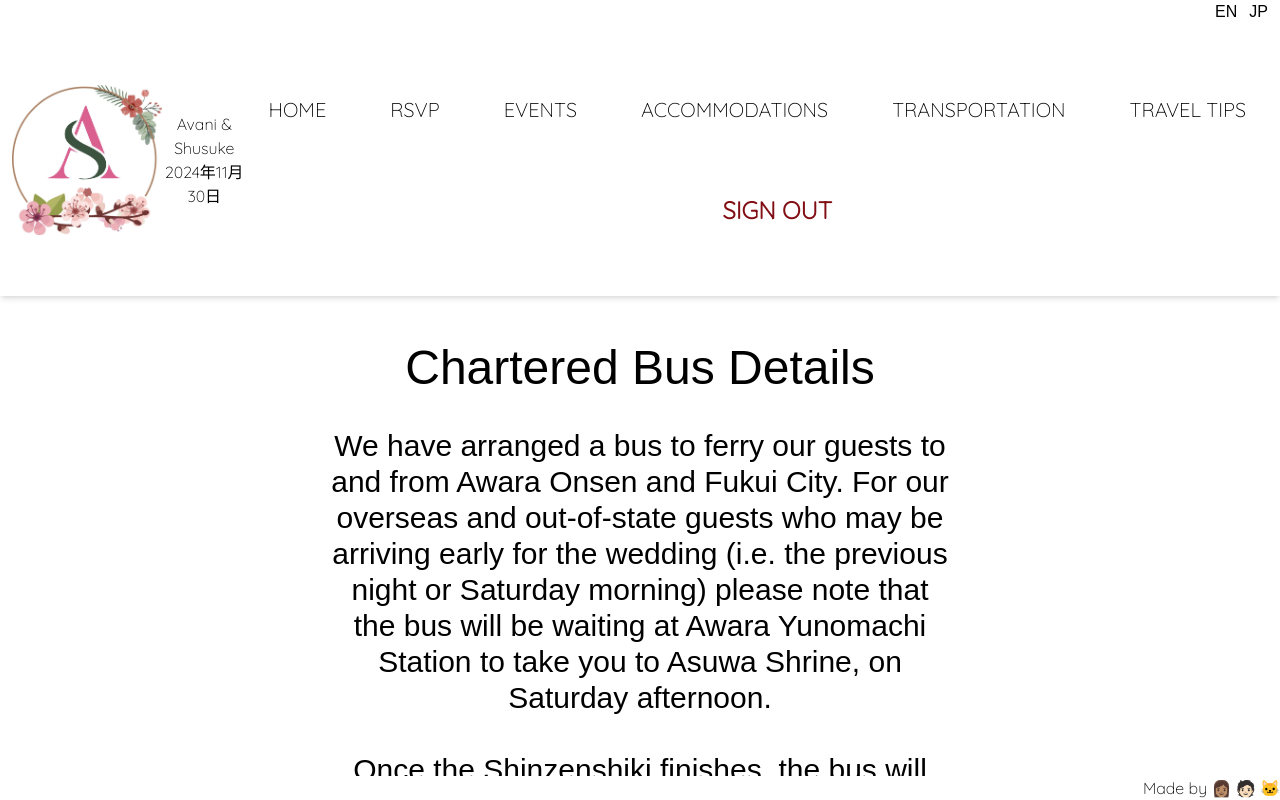
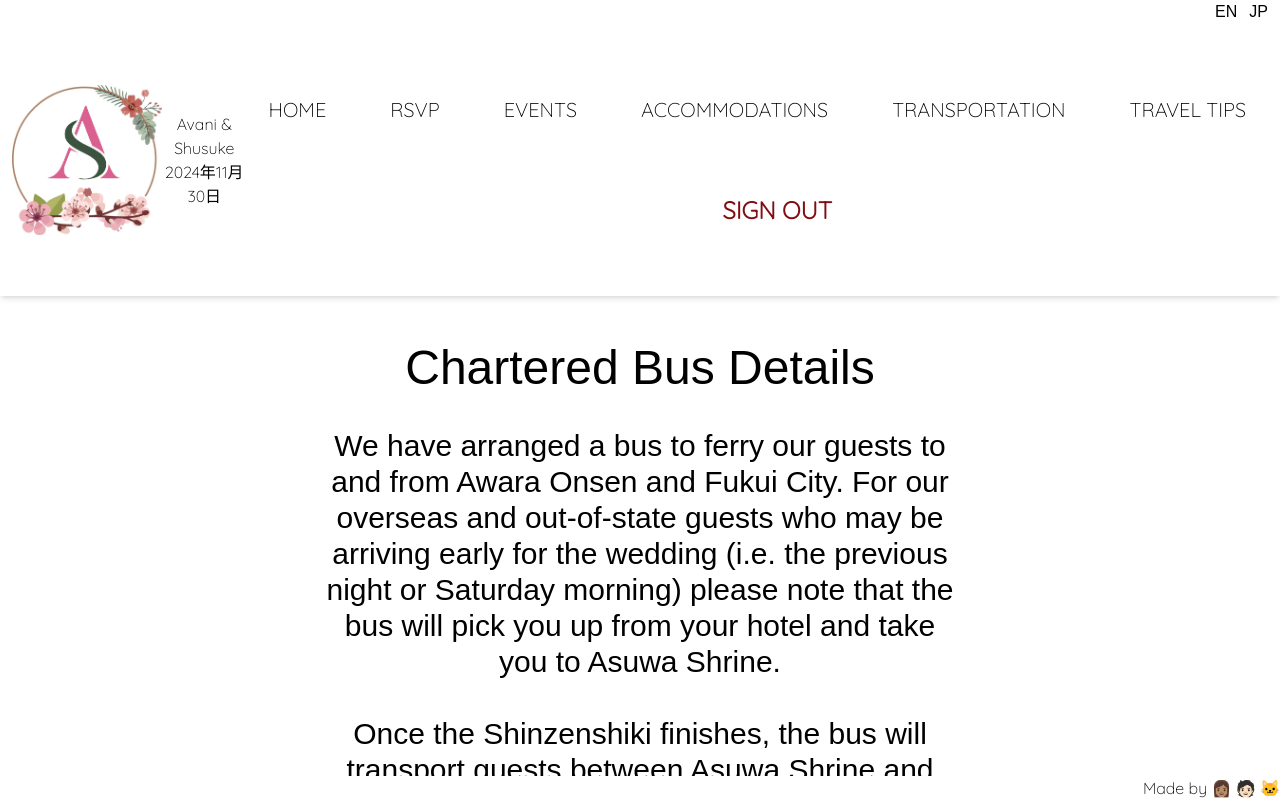
Before and after one commit to AvaniPai/nextjs-tutorial, a Next.js app: page /wedding/en/transportation in a window 1280 px wide. Built offline with nearby package versions, Linux system fonts and the light colour scheme; a web font is replaced by a local one.

Commit message:
Fixed language in English bus info

```diff
--- a/app/wedding/en/transportation/page.tsx
+++ b/app/wedding/en/transportation/page.tsx
@@ -8,11 +8,11 @@ export default function Page() {
             <div className="xl:w-2/3 xl:mx-auto text-center mb-6 text-pretty xl:text-3xl text-sm">
                 <article className="xl:text-5xl text-xl">Chartered Bus Details</article><br />
                 <article>
-                We have arranged a bus to ferry our guests to and from Awara Onsen and Fukui City. For our overseas and out-of-state guests who may be arriving early for the wedding (i.e. the previous night or Saturday morning) please note that the bus will be waiting at Awara Yunomachi Station to take you to Asuwa Shrine, on Saturday afternoon.
+                We have arranged a bus to ferry our guests to and from Awara Onsen and Fukui City. For our overseas and out-of-state guests who may be arriving early for the wedding (i.e. the previous night or Saturday morning) please note that the bus will pick you up from your hotel and take you to Asuwa Shrine.
                 </article>
                 <br/>
                 <article>
-                    Once the Shinzenshiki finishes, the bus will transport guests between Asuwa Shrine and Izumo Kinenkan, where the reception will be held. After the reception, the bus will head back to Awara Onsen and will make a pit stop at Fukui Station for those who are planning to return home immediately. Please note that in the evening when heading back to Awara Onsen, the bus will drop everyone off at the after party location, not at Awara-Yunomoachi Station.
+                    Once the Shinzenshiki finishes, the bus will transport guests between Asuwa Shrine and Izumo Kinenkan, where the reception will be held. After the reception, the bus will head back to Awara Onsen, stopping at each ryokan to give guests a chance to check-in and drop off any belongings, then will take guests to Yume, the after party venue.
                 </article>
             </div>
             <div className="flex xl:flex-row justify-center text-sm">
```
